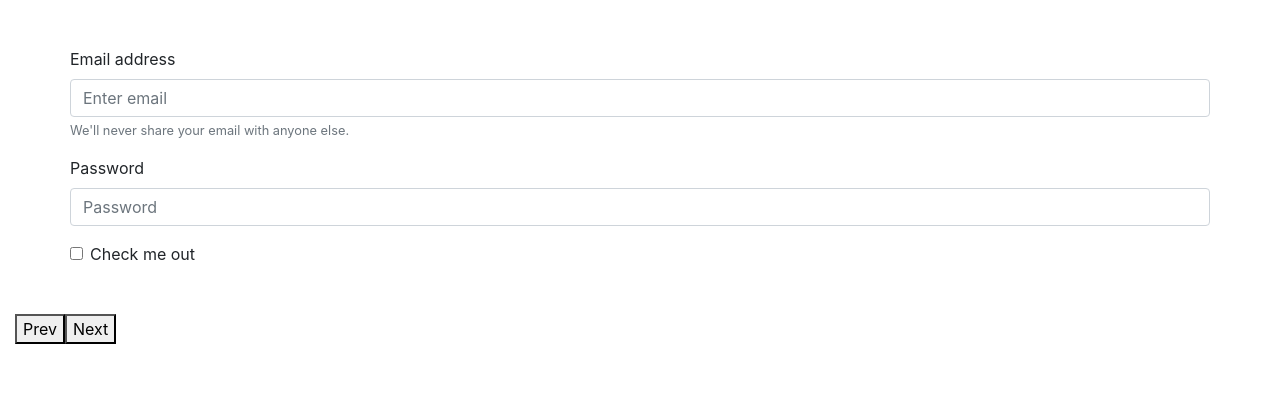
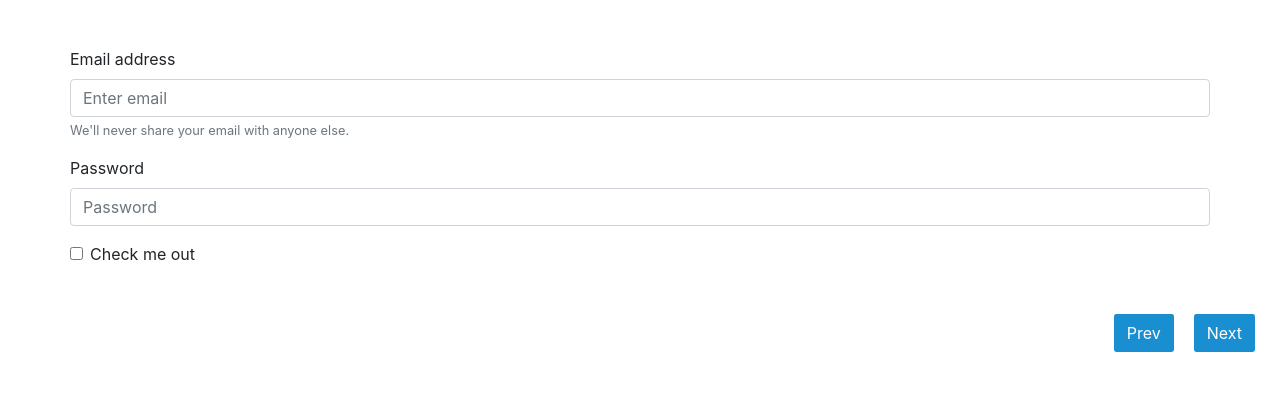
Before and after one commit to AdrianVillamayor/Wizard-JS, a PHP site: page / in a window 1280 px wide. Shown: the part 118-528 px from the top of the page. Run offline with PHP 8.4, Linux system fonts and the light colour scheme.

Commit message:
Update css

```diff
--- a/styles/scss/main.scss
+++ b/styles/scss/main.scss
@@ -203,6 +203,48 @@ $color-active: #198FD1;
         }
     }
 
+    .wizard-buttons {
+        transition: all .3s ease-in;
+
+        display: flex;
+        align-items: center;
+        justify-content: flex-end;
+
+        .wizard-btn {
+            display: inline-block;
+            font-weight: 400;
+            line-height: 1.5;
+
+            text-align: center;
+            text-decoration: none;
+            vertical-align: middle;
+            cursor: pointer;
+
+            -webkit-user-select: none;
+            -moz-user-select: none;
+            user-select: none;
+
+            border: 1px solid transparent;
+            padding: .375rem .75rem;
+
+            border-radius: .15rem;
+
+            transition: all .3s ease-in;
+            margin: 0 10px;
+            background-color: $color-active;
+            color: $white;
+
+            &:hover{
+                background-color: rgba($color-active, .8);
+            }
+
+            &:disabled{
+                pointer-events: none;
+                opacity: .65;
+            }
+        }
+    }
+
     &.vertical {
         display: flex;
         transition: all .3s ease-in;
```
Also changed, not shown: styles/css/main.css, 1 other file.
